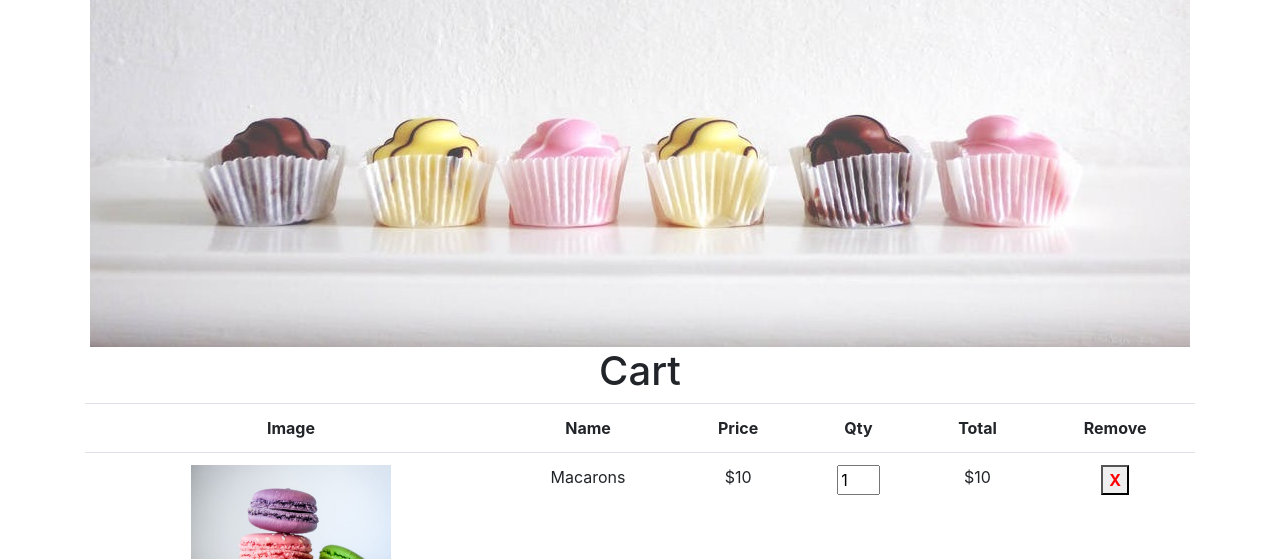
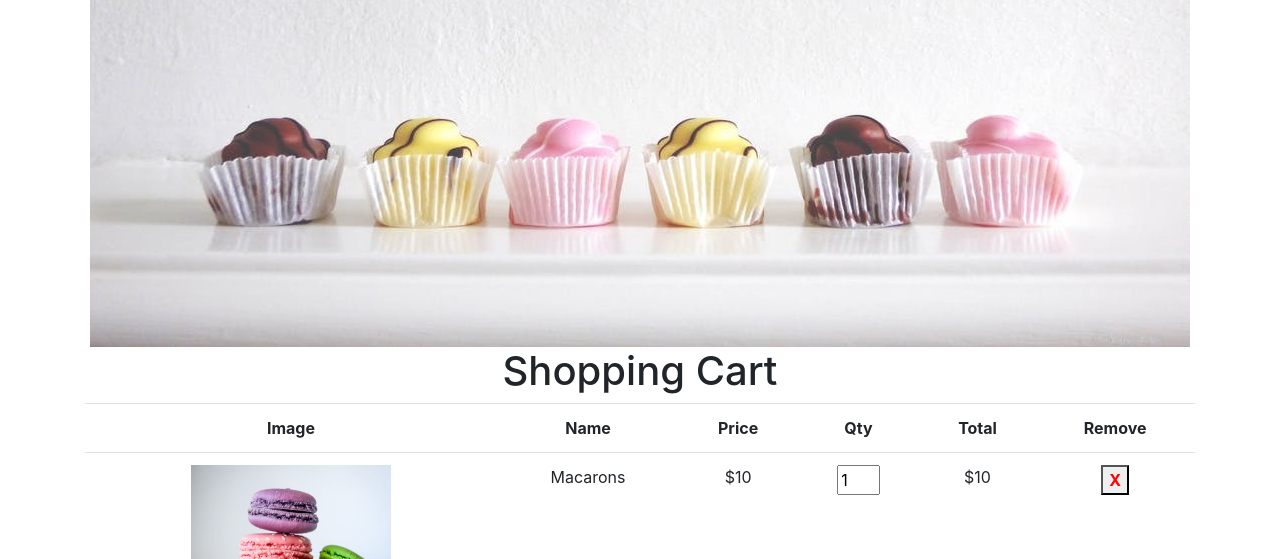
Before and after one commit to Seyno-21/Environment, a plain HTML site: page index.html in a window 1280 px wide. Shown: the part 241-800 px from the top of the page. Drawn offline with nearby package versions, Linux system fonts and the light colour scheme.

Commit message:
Update index.html

```diff
--- a/index.html
+++ b/index.html
@@ -82,7 +82,7 @@
     </div>
 
     <div class="mainbody center-content">
-        <h1>Cart</h1>
+        <h1>Shopping Cart</h1>
         <table class="table cart-table" id="myTable">
         <tr> <th>Image</th>
         <th>Name</th>
```
